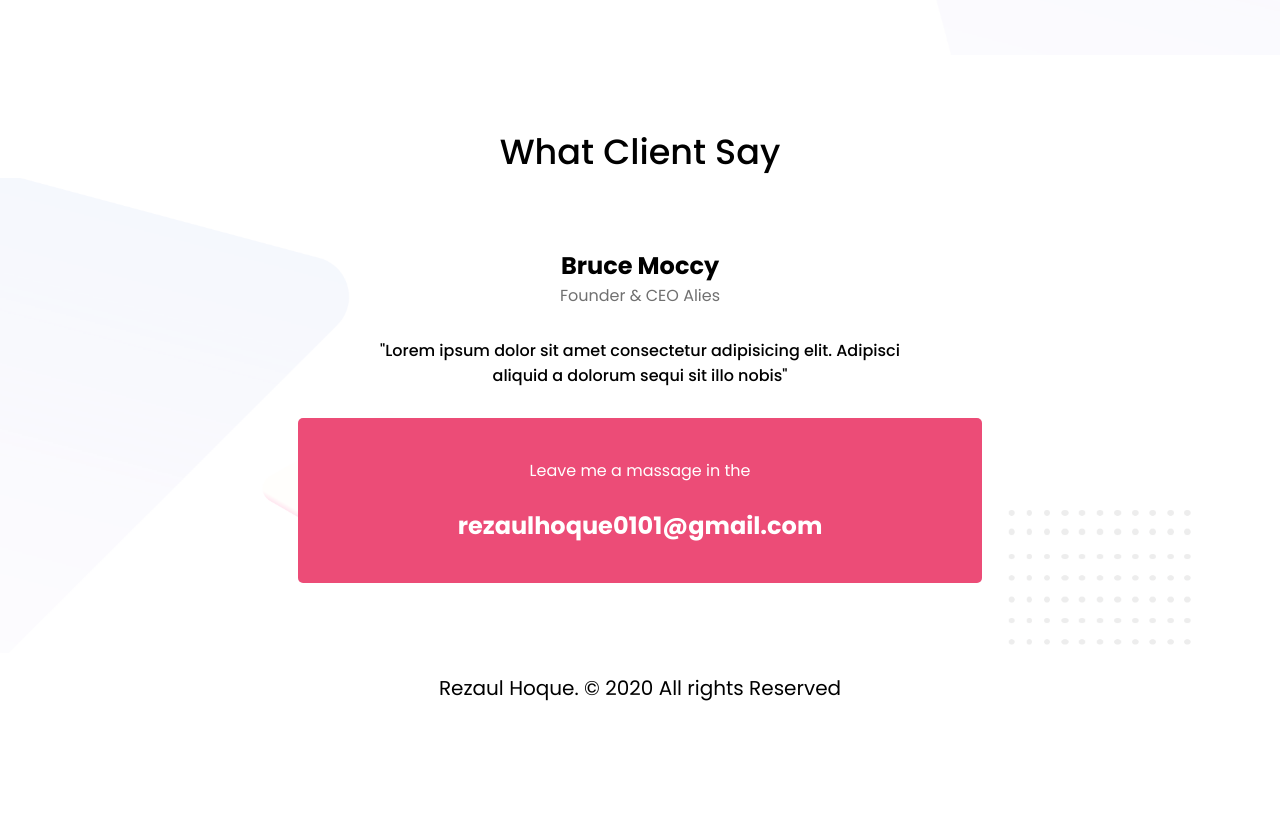
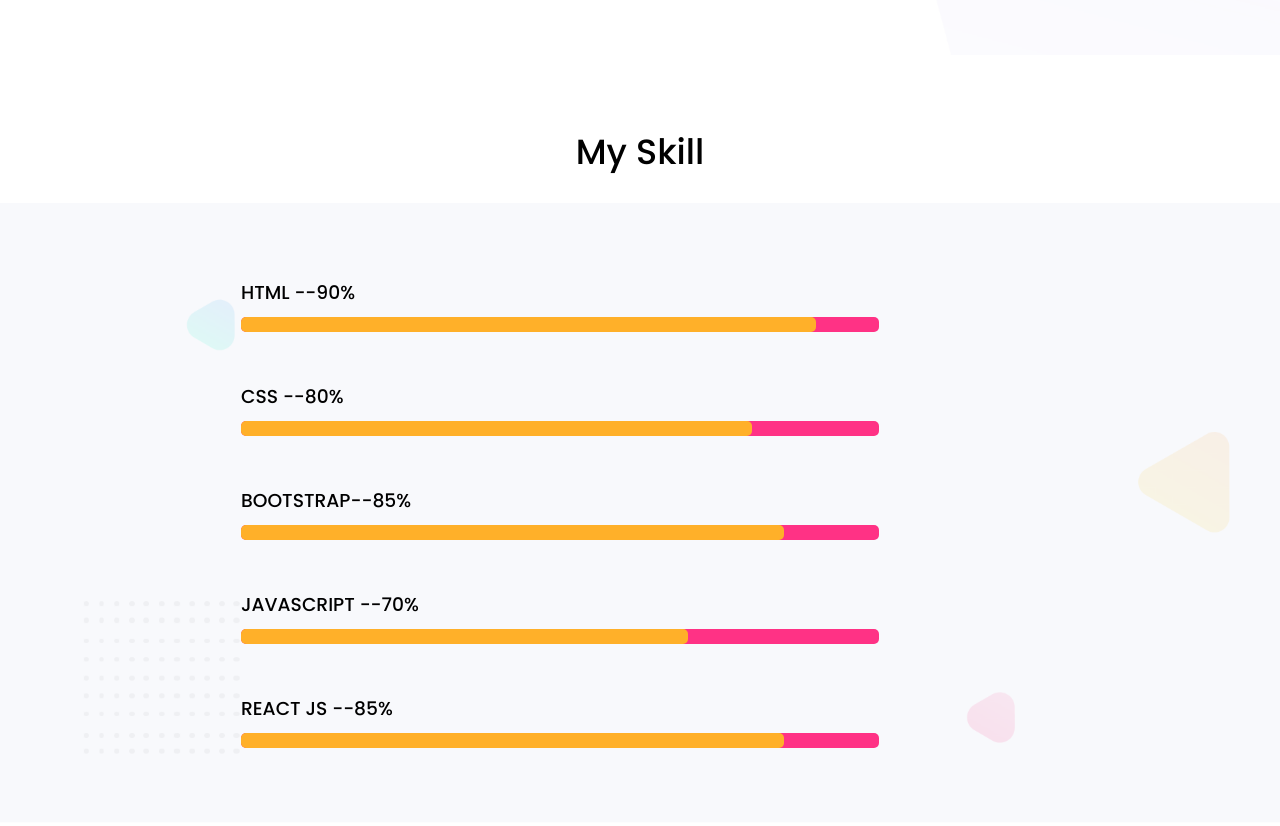
Before and after one commit to RezaulRaaz/my-potfolio, a plain HTML site: page index.html in a window 1280 px wide. Shown: the part 1740-2566 px from the top of the page. Before the commit the page ends 2463 px from the top, so only its background shows below. Drawn offline with Linux system fonts and the light colour scheme.

Commit message:
update skill section add

```diff
--- a/css/style.css
+++ b/css/style.css
@@ -143,6 +143,40 @@
 
 /* latest section end */
 
+/* my skill area start */
+.my-skill-area{
+    width: 100%;
+    background-image: url('../images/biography-bg.png');
+    background-size: cover;
+    background-repeat: no-repeat;
+    background-position: center center;
+    padding: 50px 0;
+    height: auto;
+}
+.skill{
+    width: 70%;
+    margin: 0 auto;
+}
+.my-skill{
+    padding: 25px 0px;
+}
+.my-skill h3 {
+    text-transform: uppercase;
+    font-weight: 500;
+    padding-bottom: 10px;
+}
+.skill-bar{
+    width: 80%;
+    height: 15px;
+    background-color: #FF3285;
+    border-radius: 5px;
+}
+.skill-parcentage{
+    height: 15px;
+    border-radius: 5px;
+    background-color: #FFB029;
+}
+
 /* client area style start */
 .client-area{
     width: 100%;
--- a/index.html
+++ b/index.html
@@ -75,6 +75,52 @@
 
     <!-- latest work seciton end -->
 
+    <!-- my skill section start -->
+
+    <div class="container">
+        <div class="latest-work-title">
+            <h2>My Skill</h2>
+            <br>
+        </div>
+    </div>
+    <section class="my-skill-area">
+        <div class="container">
+            <div class="skill">
+                <div class="my-skill">
+                    <h3>Html <span>--90%</span></h3>
+                    <div class="skill-bar">
+                        <div class="skill-parcentage" style="width: 90%;"></div>
+                    </div>
+                </div>
+                <div class="my-skill">
+                    <h3>css <span>--80%</span></h3>
+                    <div class="skill-bar">
+                        <div class="skill-parcentage" style="width: 80%;"></div>
+                    </div>
+                </div>
+                <div class="my-skill">
+                    <h3>Bootstrap<span>--85%</span></h3>
+                    <div class="skill-bar">
+                        <div class="skill-parcentage" style="width: 85%;"></div>
+                    </div>
+                </div>
+                <div class="my-skill">
+                    <h3>javascript <span>--70%</span></h3>
+                    <div class="skill-bar">
+                        <div class="skill-parcentage" style="width: 70%;"></div>
+                    </div>
+                </div>
+                <div class="my-skill">
+                    <h3>react js <span>--85%</span></h3>
+                    <div class="skill-bar">
+                        <div class="skill-parcentage" style="width: 85%;"></div>
+                    </div>
+                </div>
+            </div>
+        </div>
+    </section>
+    <!-- my skill seciton end -->
+
     <!-- client section start -->
     <div class="container">
         <div class="latest-work-title">
```
